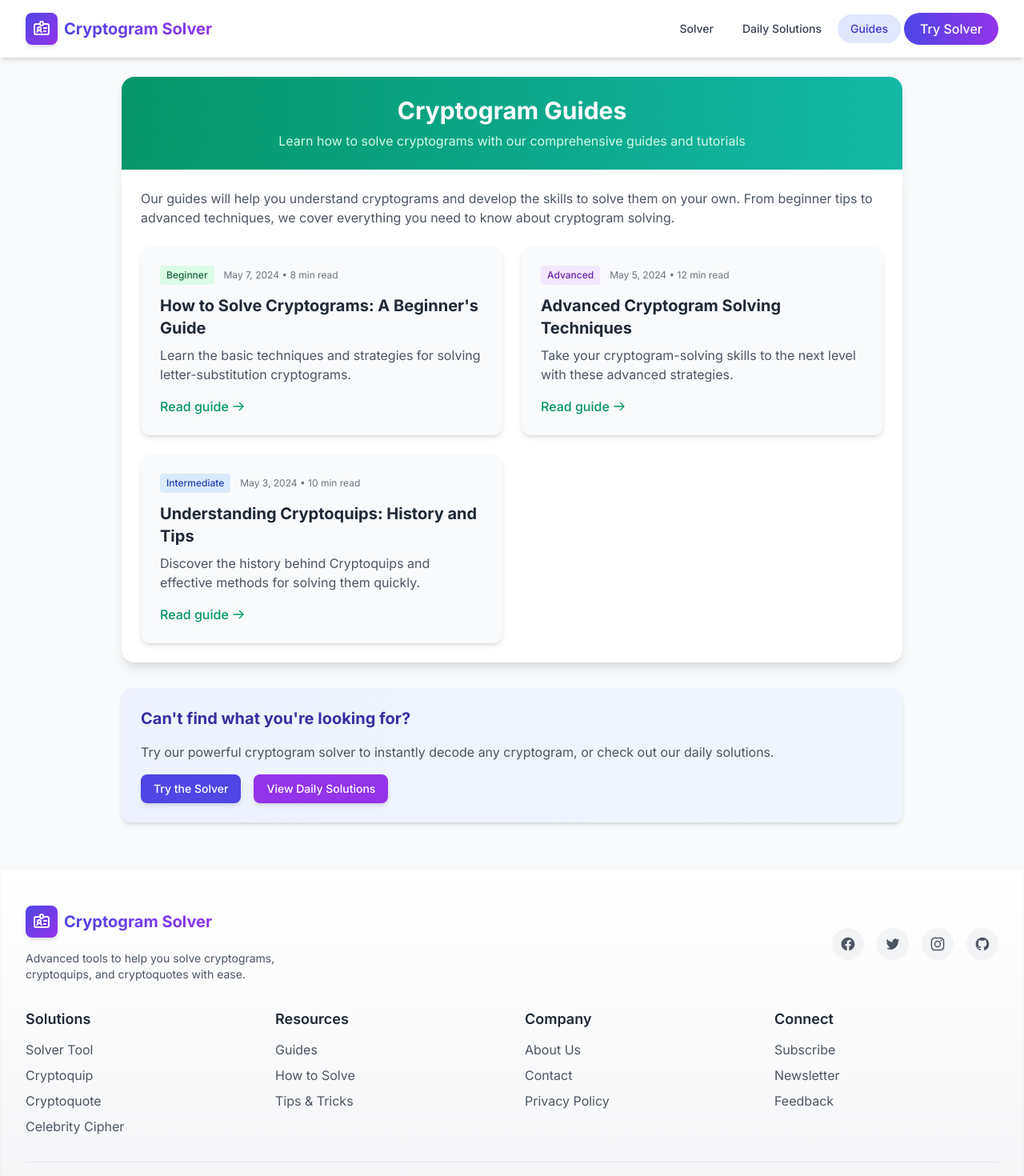
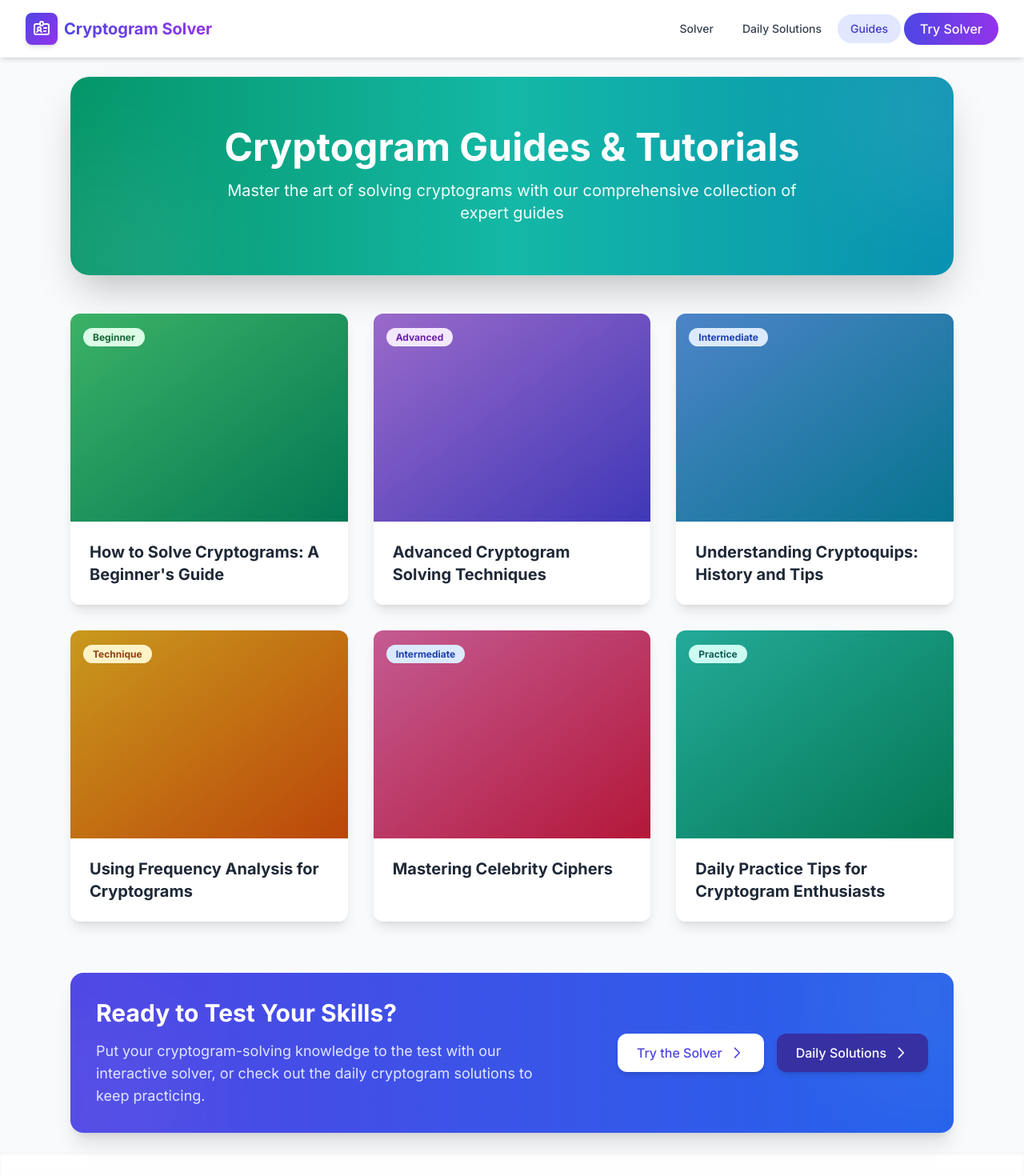
Before and after one commit to 0xSatwik/quipquip, a Next.js app: page /guides in a window 1280 px wide. Shown: the top 1470 px of the page at 80% size. Built offline with nearby package versions, Linux system fonts and the light colour scheme.

Commit message:
Improve UI for Everything You Need section, guides page and error handling

```diff
--- a/src/app/guides/page.tsx
+++ b/src/app/guides/page.tsx
@@ -2,109 +2,160 @@
 
 import React from 'react';
 import Link from 'next/link';
+import Image from 'next/image';
 
 export default function GuidesIndex() {
-  // Guide articles data
+  // Guide articles data with images
   const guides = [
     {
       id: 'how-to-solve-cryptograms',
       title: 'How to Solve Cryptograms: A Beginner\'s Guide',
-      description: 'Learn the basic techniques and strategies for solving letter-substitution cryptograms.',
-      date: 'May 7, 2024',
       category: 'Beginner',
-      readTime: '8 min read'
+      image: '/images/cryptogram-guide.jpg',
+      color: 'from-green-400 to-emerald-600'
     },
     {
       id: 'advanced-cryptogram-techniques',
       title: 'Advanced Cryptogram Solving Techniques',
-      description: 'Take your cryptogram-solving skills to the next level with these advanced strategies.',
-      date: 'May 5, 2024',
       category: 'Advanced',
-      readTime: '12 min read'
+      image: '/images/advanced-cryptogram.jpg',
+      color: 'from-purple-400 to-indigo-600'
     },
     {
       id: 'cryptoquips-explained',
       title: 'Understanding Cryptoquips: History and Tips',
-      description: 'Discover the history behind Cryptoquips and effective methods for solving them quickly.',
-      date: 'May 3, 2024',
       category: 'Intermediate',
-      readTime: '10 min read'
+      image: '/images/cryptogram-history.jpg',
+      color: 'from-blue-400 to-cyan-600'
+    },
+    {
+      id: 'frequency-analysis',
+      title: 'Using Frequency Analysis for Cryptograms',
+      category: 'Technique',
+      image: '/images/frequency-analysis.jpg',
+      color: 'from-amber-400 to-orange-600'
+    },
+    {
+      id: 'celebrity-ciphers',
+      title: 'Mastering Celebrity Ciphers',
+      category: 'Intermediate',
+      image: '/images/celebrity-cipher.jpg',
+      color: 'from-pink-400 to-rose-600'
+    },
+    {
+      id: 'daily-cryptogram-practice',
+      title: 'Daily Practice Tips for Cryptogram Enthusiasts',
+      category: 'Practice',
+      image: '/images/practice-tips.jpg',
+      color: 'from-teal-400 to-emerald-600'
     }
   ];
 
   return (
-    <div className="max-w-5xl mx-auto p-6 fade-in">
-      <div className="bg-gradient-to-r from-emerald-600 to-teal-500 dark:from-emerald-800 dark:to-teal-700 rounded-t-2xl p-6 shadow-lg">
-        <h1 className="text-2xl md:text-3xl font-bold text-white text-center mb-2">
-          Cryptogram Guides
+    <div className="max-w-6xl mx-auto p-4 sm:p-6">
+      {/* Hero Section */}
+      <div className="relative bg-gradient-to-r from-emerald-600 via-teal-500 to-cyan-600 rounded-3xl overflow-hidden mb-12 shadow-2xl">
+        <div className="absolute inset-0 bg-grid-white/10 bg-center [mask-image:linear-gradient(0deg,rgba(255,255,255,0.1),rgba(255,255,255,0.5))]"></div>
+        <div className="absolute -top-24 -right-24 w-64 h-64 bg-gradient-to-br from-white/5 to-white/10 rounded-full blur-3xl"></div>
+        <div className="absolute -bottom-24 -left-24 w-64 h-64 bg-gradient-to-br from-white/5 to-white/10 rounded-full blur-3xl"></div>
+
+        <div className="relative py-16 px-8 text-center">
+          <h1 className="text-4xl md:text-5xl font-bold text-white mb-4">
+            Cryptogram Guides & Tutorials
           </h1>
-        <p className="text-emerald-100 text-center">
-          Learn how to solve cryptograms with our comprehensive guides and tutorials
+          <p className="text-xl text-teal-50 max-w-3xl mx-auto">
+            Master the art of solving cryptograms with our comprehensive collection of expert guides
           </p>
         </div>
+      </div>
 
-      <div className="bg-white dark:bg-slate-800 rounded-b-2xl shadow-lg p-6 mb-8">
-        <p className="text-gray-600 dark:text-gray-300 mb-6">
-          Our guides will help you understand cryptograms and develop the skills to solve them on your own.
-          From beginner tips to advanced techniques, we cover everything you need to know about cryptogram solving.
-        </p>
-
-        <div className="grid md:grid-cols-2 gap-6">
-          {guides.map(guide => (
+      {/* Guides Grid */}
+      <div className="grid sm:grid-cols-2 lg:grid-cols-3 gap-6 md:gap-8">
+        {guides.map((guide, index) => (
           <Link
             key={guide.id}
             href={`/guides/${guide.id}`}
-              className="block bg-gray-50 dark:bg-gray-700 rounded-xl p-6 shadow-md hover:shadow-lg transition-all duration-200 hover:scale-[1.02]"
+            className="group block h-full"
           >
-              <div className="flex items-center mb-3">
-                <span className={`px-2 py-1 text-xs font-medium rounded
-                  ${guide.category === 'Beginner' ? 'bg-green-100 text-green-800 dark:bg-green-900/30 dark:text-green-300' :
-                  guide.category === 'Intermediate' ? 'bg-blue-100 text-blue-800 dark:bg-blue-900/30 dark:text-blue-300' :
-                  'bg-purple-100 text-purple-800 dark:bg-purple-900/30 dark:text-purple-300'}`}
+            <div className="h-full bg-white dark:bg-gray-800 rounded-xl overflow-hidden shadow-lg hover:shadow-xl transition-all duration-300 transform hover:-translate-y-1">
+              <div className="aspect-[4/3] relative overflow-hidden">
+                {/* Placeholder gradient while images are created */}
+                <div className={`absolute inset-0 bg-gradient-to-br ${guide.color}`}>
+                  <div className="absolute inset-0 bg-grid-white/10 mix-blend-soft-light"></div>
+                </div>
+
+                <div className="absolute inset-0 bg-black/20 group-hover:bg-black/40 transition-all duration-300 z-10"></div>
+
+                <div className="absolute top-4 left-4 z-20">
+                  <span className={`px-3 py-1 text-xs font-bold rounded-full
+                    ${guide.category === 'Beginner' ? 'bg-green-100 text-green-800' :
+                    guide.category === 'Intermediate' ? 'bg-blue-100 text-blue-800' :
+                    guide.category === 'Advanced' ? 'bg-purple-100 text-purple-800' :
+                    guide.category === 'Technique' ? 'bg-amber-100 text-amber-800' :
+                    'bg-teal-100 text-teal-800'}`}
                   >
                     {guide.category}
                   </span>
-                <span className="text-xs text-gray-500 dark:text-gray-400 ml-3">
-                  {guide.date} • {guide.readTime}
+                </div>
+
+                <div className="absolute inset-0 flex items-center justify-center opacity-0 group-hover:opacity-100 transition-opacity duration-300 z-20">
+                  <span className="bg-white/90 dark:bg-gray-900/90 text-emerald-700 dark:text-emerald-300 px-4 py-2 rounded-full text-sm font-medium flex items-center">
+                    Read Article
+                    <svg className="w-4 h-4 ml-2" fill="none" stroke="currentColor" viewBox="0 0 24 24">
+                      <path strokeLinecap="round" strokeLinejoin="round" strokeWidth="2" d="M14 5l7 7m0 0l-7 7m7-7H3" />
+                    </svg>
                   </span>
                 </div>
-              <h2 className="text-xl font-bold mb-2 text-gray-800 dark:text-white">
+              </div>
+
+              <div className="p-6">
+                <h2 className="text-xl font-bold text-gray-800 dark:text-white group-hover:text-emerald-600 dark:group-hover:text-emerald-400 transition-colors duration-200">
                   {guide.title}
                 </h2>
-              <p className="text-gray-600 dark:text-gray-300 mb-4">
-                {guide.description}
-              </p>
-              <div className="text-emerald-600 dark:text-emerald-400 font-medium hover:text-emerald-800 dark:hover:text-emerald-300 inline-flex items-center">
-                Read guide
-                <svg className="w-4 h-4 ml-1" fill="none" stroke="currentColor" viewBox="0 0 24 24" xmlns="http://www.w3.org/2000/svg">
-                  <path strokeLinecap="round" strokeLinejoin="round" strokeWidth="2" d="M14 5l7 7m0 0l-7 7m7-7H3"></path>
-                </svg>
+              </div>
             </div>
           </Link>
         ))}
       </div>
+
+      {/* CTA Section */}
+      <div className="mt-16 bg-gradient-to-r from-indigo-600 to-blue-600 dark:from-indigo-700 dark:to-blue-700 rounded-2xl p-8 shadow-xl relative overflow-hidden">
+        <div className="absolute inset-0 bg-grid-white/10 mix-blend-soft-light"></div>
+        <div className="absolute -top-24 -right-24 w-64 h-64 bg-white/5 rounded-full blur-3xl"></div>
+        <div className="absolute -bottom-24 -left-24 w-64 h-64 bg-white/5 rounded-full blur-3xl"></div>
+
+        <div className="relative">
+          <div className="md:flex items-center justify-between">
+            <div className="mb-6 md:mb-0 md:mr-8 md:max-w-xl">
+              <h2 className="text-2xl md:text-3xl font-bold text-white mb-4">
+                Ready to Test Your Skills?
+              </h2>
+              <p className="text-indigo-100 text-lg">
+                Put your cryptogram-solving knowledge to the test with our interactive solver, or check out the daily cryptogram solutions to keep practicing.
+              </p>
             </div>
 
-      <div className="bg-gradient-to-r from-indigo-50 to-blue-50 dark:from-indigo-900/20 dark:to-blue-900/20 rounded-xl p-6 shadow-md mb-8">
-        <h2 className="text-xl font-bold mb-4 text-indigo-800 dark:text-indigo-300">
-          Can't find what you're looking for?
-        </h2>
-        <p className="text-gray-600 dark:text-gray-300 mb-4">
-          Try our powerful cryptogram solver to instantly decode any cryptogram, or check out our daily solutions.
-        </p>
-        <div className="flex flex-wrap gap-4">
+            <div className="flex flex-col sm:flex-row gap-4">
               <Link
                 href="/solver"
-            className="bg-indigo-600 hover:bg-indigo-700 text-white px-4 py-2 rounded-lg text-sm font-medium shadow-md hover:shadow-lg transition-all duration-200"
+                className="inline-flex items-center justify-center bg-white text-indigo-600 hover:bg-indigo-50 px-6 py-3 rounded-xl font-medium shadow-md hover:shadow-xl transition-all duration-200"
               >
                 Try the Solver
+                <svg className="w-5 h-5 ml-2" fill="none" stroke="currentColor" viewBox="0 0 24 24">
+                  <path strokeLinecap="round" strokeLinejoin="round" strokeWidth="2" d="M9 5l7 7-7 7" />
+                </svg>
               </Link>
               <Link
                 href="/daily"
-            className="bg-purple-600 hover:bg-purple-700 text-white px-4 py-2 rounded-lg text-sm font-medium shadow-md hover:shadow-lg transition-all duration-200"
+                className="inline-flex items-center justify-center bg-indigo-800 text-white hover:bg-indigo-700 px-6 py-3 rounded-xl font-medium shadow-md hover:shadow-xl transition-all duration-200"
               >
-            View Daily Solutions
+                Daily Solutions
+                <svg className="w-5 h-5 ml-2" fill="none" stroke="currentColor" viewBox="0 0 24 24">
+                  <path strokeLinecap="round" strokeLinejoin="round" strokeWidth="2" d="M9 5l7 7-7 7" />
+                </svg>
               </Link>
+            </div>
+          </div>
         </div>
       </div>
     </div>
--- a/src/app/page.tsx
+++ b/src/app/page.tsx
@@ -60,89 +60,116 @@ export default function Home() {
       <section className="py-16 px-4 sm:px-6 lg:px-8 bg-white dark:bg-gray-800">
         <div className="max-w-5xl mx-auto">
           <div className="text-center mb-12">
-            <h2 className="text-3xl font-bold mb-4 text-transparent bg-clip-text bg-gradient-to-r from-indigo-600 to-purple-600 dark:from-indigo-400 dark:to-purple-400">
+            <h2 className="text-3xl md:text-4xl font-bold mb-4 text-transparent bg-clip-text bg-gradient-to-r from-indigo-600 to-purple-600 dark:from-indigo-400 dark:to-purple-400">
               Everything You Need For Cryptograms
             </h2>
-            <div className="h-1 w-24 bg-gradient-to-r from-indigo-600 to-purple-600 dark:from-indigo-400 dark:to-purple-400 rounded-full mx-auto mb-4"></div>
-            <p className="text-center text-gray-600 dark:text-gray-300 max-w-3xl mx-auto">
+            <div className="h-1 w-24 bg-gradient-to-r from-indigo-600 to-purple-600 dark:from-indigo-400 dark:to-purple-400 rounded-full mx-auto mb-6"></div>
+            <p className="text-center text-gray-600 dark:text-gray-300 max-w-3xl mx-auto text-lg">
               Our comprehensive platform helps you solve, learn, and master cryptogram puzzles with powerful tools and resources
             </p>
           </div>
 
           <div className="grid md:grid-cols-3 gap-8">
             {/* Solver Feature */}
-            <div className="bg-gradient-to-br from-indigo-50 to-blue-50 dark:from-indigo-900/20 dark:to-blue-900/20 rounded-xl p-8 shadow-lg hover:shadow-xl transition-all duration-300 transform hover:-translate-y-1 border border-indigo-100 dark:border-indigo-800/30 relative overflow-hidden group">
-              <div className="absolute right-0 bottom-0 w-32 h-32 bg-indigo-400/10 dark:bg-indigo-300/5 rounded-full blur-md -mr-10 -mb-10 group-hover:bg-indigo-400/20 transition-all duration-300"></div>
-              <div className="w-16 h-16 bg-indigo-600 rounded-2xl flex items-center justify-center mb-6 shadow-lg transform group-hover:rotate-3 transition-transform duration-300">
+            <div className="bg-gradient-to-br from-indigo-50 to-blue-50 dark:from-indigo-900/20 dark:to-blue-900/20 rounded-xl overflow-hidden shadow-xl hover:shadow-2xl transition-all duration-300 transform hover:-translate-y-1 group">
+              <div className="relative p-8">
+                <div className="absolute -right-16 -top-16 w-48 h-48 bg-indigo-400/10 dark:bg-indigo-300/5 rounded-full blur-xl"></div>
+                <div className="absolute -left-16 -bottom-16 w-48 h-48 bg-blue-400/10 dark:bg-blue-300/5 rounded-full blur-xl"></div>
+
+                <div className="w-16 h-16 bg-gradient-to-br from-indigo-500 to-blue-600 rounded-2xl flex items-center justify-center mb-6 shadow-lg transform group-hover:scale-110 transition-transform duration-300 relative z-10">
                   <svg className="w-8 h-8 text-white" fill="none" stroke="currentColor" viewBox="0 0 24 24" xmlns="http://www.w3.org/2000/svg">
                     <path strokeLinecap="round" strokeLinejoin="round" strokeWidth="2" d="M9 5H7a2 2 0 00-2 2v12a2 2 0 002 2h10a2 2 0 002-2V7a2 2 0 00-2-2h-2M9 5a2 2 0 002 2h2a2 2 0 002-2M9 5a2 2 0 012-2h2a2 2 0 012 2"></path>
                   </svg>
                 </div>
-              <h3 className="text-2xl font-bold mb-4 text-indigo-800 dark:text-indigo-300">
+
+                <h3 className="text-2xl font-bold mb-4 text-indigo-800 dark:text-indigo-300 relative z-10">
                   Powerful Solver
                 </h3>
-              <p className="text-gray-600 dark:text-gray-300 mb-6">
+
+                <p className="text-gray-600 dark:text-gray-300 mb-6 relative z-10">
                   Our AI-powered cryptogram solver can crack even the most challenging letter-substitution puzzles with exceptional accuracy in seconds.
                 </p>
+              </div>
+
+              <div className="px-8 pb-8">
                 <Link
                   href="/solver"
-                className="inline-flex items-center text-indigo-600 dark:text-indigo-400 font-medium hover:text-indigo-800 dark:hover:text-indigo-300 group-hover:translate-x-1 transition-transform duration-300"
+                  className="inline-flex items-center justify-center w-full bg-gradient-to-r from-indigo-600 to-blue-600 hover:from-indigo-700 hover:to-blue-700 text-white py-3 rounded-xl font-medium shadow-md hover:shadow-lg transition-all duration-200"
                 >
-                Try it now
+                  Try the Solver
                   <svg className="w-5 h-5 ml-2" fill="none" stroke="currentColor" viewBox="0 0 24 24">
                     <path strokeLinecap="round" strokeLinejoin="round" strokeWidth="2" d="M14 5l7 7m0 0l-7 7m7-7H3"></path>
                   </svg>
                 </Link>
               </div>
+            </div>
 
             {/* Daily Solutions Feature */}
-            <div className="bg-gradient-to-br from-purple-50 to-pink-50 dark:from-purple-900/20 dark:to-pink-900/20 rounded-xl p-8 shadow-lg hover:shadow-xl transition-all duration-300 transform hover:-translate-y-1 border border-purple-100 dark:border-purple-800/30 relative overflow-hidden group">
-              <div className="absolute right-0 bottom-0 w-32 h-32 bg-purple-400/10 dark:bg-purple-300/5 rounded-full blur-md -mr-10 -mb-10 group-hover:bg-purple-400/20 transition-all duration-300"></div>
-              <div className="w-16 h-16 bg-purple-600 rounded-2xl flex items-center justify-center mb-6 shadow-lg transform group-hover:rotate-3 transition-transform duration-300">
+            <div className="bg-gradient-to-br from-purple-50 to-pink-50 dark:from-purple-900/20 dark:to-pink-900/20 rounded-xl overflow-hidden shadow-xl hover:shadow-2xl transition-all duration-300 transform hover:-translate-y-1 group">
+              <div className="relative p-8">
+                <div className="absolute -right-16 -top-16 w-48 h-48 bg-purple-400/10 dark:bg-purple-300/5 rounded-full blur-xl"></div>
+                <div className="absolute -left-16 -bottom-16 w-48 h-48 bg-pink-400/10 dark:bg-pink-300/5 rounded-full blur-xl"></div>
+
+                <div className="w-16 h-16 bg-gradient-to-br from-purple-500 to-pink-600 rounded-2xl flex items-center justify-center mb-6 shadow-lg transform group-hover:scale-110 transition-transform duration-300 relative z-10">
                   <svg className="w-8 h-8 text-white" fill="none" stroke="currentColor" viewBox="0 0 24 24" xmlns="http://www.w3.org/2000/svg">
                     <path strokeLinecap="round" strokeLinejoin="round" strokeWidth="2" d="M8 7V3m8 4V3m-9 8h10M5 21h14a2 2 0 002-2V7a2 2 0 00-2-2H5a2 2 0 00-2 2v12a2 2 0 002 2z"></path>
                   </svg>
                 </div>
-              <h3 className="text-2xl font-bold mb-4 text-purple-800 dark:text-purple-300">
+
+                <h3 className="text-2xl font-bold mb-4 text-purple-800 dark:text-purple-300 relative z-10">
                   Daily Solutions
                 </h3>
-              <p className="text-gray-600 dark:text-gray-300 mb-6">
+
+                <p className="text-gray-600 dark:text-gray-300 mb-6 relative z-10">
                   Get instant access to today's cryptogram solutions including Cryptoquips, Celebrity Ciphers, and Cryptoquotes updated daily.
                 </p>
+              </div>
+
+              <div className="px-8 pb-8">
                 <Link
                   href="/daily"
-                className="inline-flex items-center text-purple-600 dark:text-purple-400 font-medium hover:text-purple-800 dark:hover:text-purple-300 group-hover:translate-x-1 transition-transform duration-300"
+                  className="inline-flex items-center justify-center w-full bg-gradient-to-r from-purple-600 to-pink-600 hover:from-purple-700 hover:to-pink-700 text-white py-3 rounded-xl font-medium shadow-md hover:shadow-lg transition-all duration-200"
                 >
-                See today's puzzles
+                  View Daily Solutions
                   <svg className="w-5 h-5 ml-2" fill="none" stroke="currentColor" viewBox="0 0 24 24">
                     <path strokeLinecap="round" strokeLinejoin="round" strokeWidth="2" d="M14 5l7 7m0 0l-7 7m7-7H3"></path>
                   </svg>
                 </Link>
               </div>
+            </div>
 
             {/* Guides Feature */}
-            <div className="bg-gradient-to-br from-emerald-50 to-teal-50 dark:from-emerald-900/20 dark:to-teal-900/20 rounded-xl p-8 shadow-lg hover:shadow-xl transition-all duration-300 transform hover:-translate-y-1 border border-emerald-100 dark:border-emerald-800/30 relative overflow-hidden group">
-              <div className="absolute right-0 bottom-0 w-32 h-32 bg-emerald-400/10 dark:bg-emerald-300/5 rounded-full blur-md -mr-10 -mb-10 group-hover:bg-emerald-400/20 transition-all duration-300"></div>
-              <div className="w-16 h-16 bg-emerald-600 rounded-2xl flex items-center justify-center mb-6 shadow-lg transform group-hover:rotate-3 transition-transform duration-300">
+            <div className="bg-gradient-to-br from-emerald-50 to-teal-50 dark:from-emerald-900/20 dark:to-teal-900/20 rounded-xl overflow-hidden shadow-xl hover:shadow-2xl transition-all duration-300 transform hover:-translate-y-1 group">
+              <div className="relative p-8">
+                <div className="absolute -right-16 -top-16 w-48 h-48 bg-emerald-400/10 dark:bg-emerald-300/5 rounded-full blur-xl"></div>
+                <div className="absolute -left-16 -bottom-16 w-48 h-48 bg-teal-400/10 dark:bg-teal-300/5 rounded-full blur-xl"></div>
+
+                <div className="w-16 h-16 bg-gradient-to-br from-emerald-500 to-teal-600 rounded-2xl flex items-center justify-center mb-6 shadow-lg transform group-hover:scale-110 transition-transform duration-300 relative z-10">
                   <svg className="w-8 h-8 text-white" fill="none" stroke="currentColor" viewBox="0 0 24 24" xmlns="http://www.w3.org/2000/svg">
                     <path strokeLinecap="round" strokeLinejoin="round" strokeWidth="2" d="M12 6.253v13m0-13C10.832 5.477 9.246 5 7.5 5S4.168 5.477 3 6.253v13C4.168 18.477 5.754 18 7.5 18s3.332.477 4.5 1.253m0-13C13.168 5.477 14.754 5 16.5 5c1.747 0 3.332.477 4.5 1.253v13C19.832 18.477 18.247 18 16.5 18c-1.746 0-3.332.477-4.5 1.253"></path>
                   </svg>
                 </div>
-              <h3 className="text-2xl font-bold mb-4 text-emerald-800 dark:text-emerald-300">
+
+                <h3 className="text-2xl font-bold mb-4 text-emerald-800 dark:text-emerald-300 relative z-10">
                   Helpful Guides
                 </h3>
-              <p className="text-gray-600 dark:text-gray-300 mb-6">
+
+                <p className="text-gray-600 dark:text-gray-300 mb-6 relative z-10">
                   Master the art of solving cryptograms with our comprehensive tutorials, tips, and step-by-step solving techniques.
                 </p>
+              </div>
+
+              <div className="px-8 pb-8">
                 <Link
                   href="/guides"
-                className="inline-flex items-center text-emerald-600 dark:text-emerald-400 font-medium hover:text-emerald-800 dark:hover:text-emerald-300 group-hover:translate-x-1 transition-transform duration-300"
+                  className="inline-flex items-center justify-center w-full bg-gradient-to-r from-emerald-600 to-teal-600 hover:from-emerald-700 hover:to-teal-700 text-white py-3 rounded-xl font-medium shadow-md hover:shadow-lg transition-all duration-200"
                 >
-                Read our guides
+                  Explore Our Guides
                   <svg className="w-5 h-5 ml-2" fill="none" stroke="currentColor" viewBox="0 0 24 24">
                     <path strokeLinecap="round" strokeLinejoin="round" strokeWidth="2" d="M14 5l7 7m0 0l-7 7m7-7H3"></path>
                   </svg>
                 </Link>
+              </div>
             </div>
           </div>
         </div>
```
Also changed, not shown: src/app/daily/[type]/page.tsx (+36 -11 lines). Lines whose indentation alone changed are shown as unchanged.
